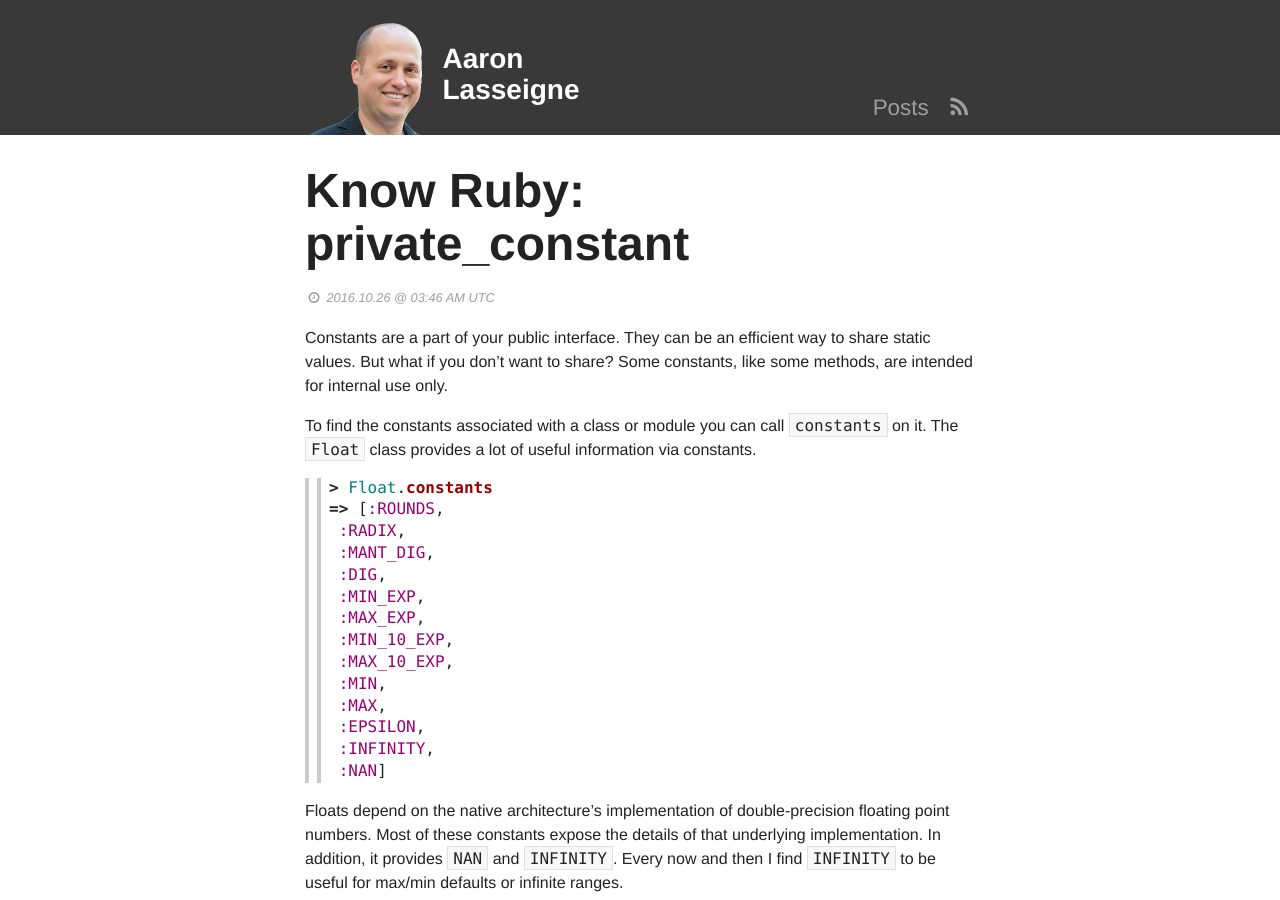
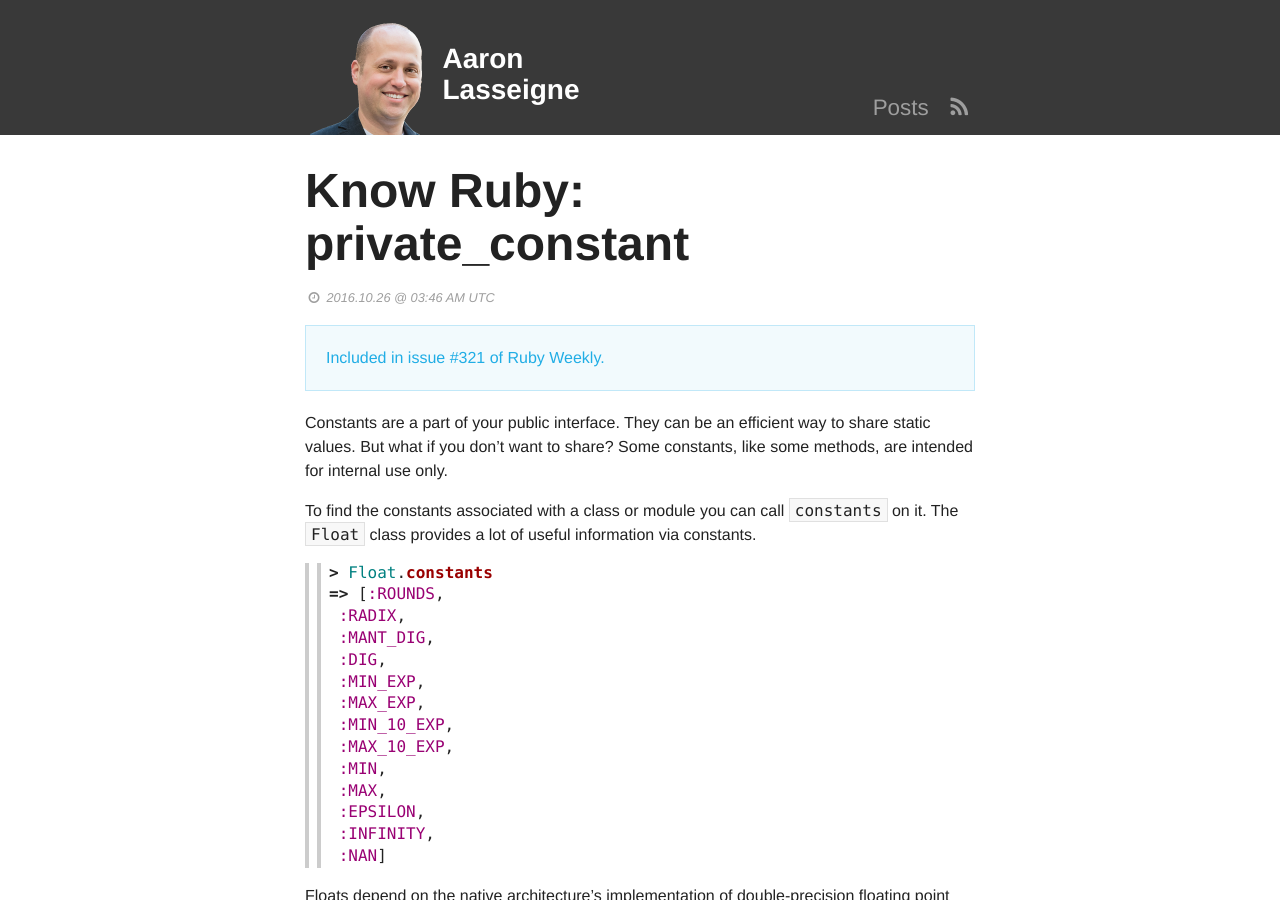
Before and after one commit to AaronLasseigne/aaronlasseigne.github.com, a Jekyll site: the page built from _posts/2016-10-26-know-ruby-private_constant.md, in a window 1280 px wide and 900 px high. Built offline with Jekyll 4.4.1, drawn with Linux system fonts in a browser that asks for light colours.

Commit message:
add Ruby Weekly callout

```diff
--- a/_posts/2016-10-26-know-ruby-private_constant.md
+++ b/_posts/2016-10-26-know-ruby-private_constant.md
@@ -1,7 +1,12 @@
 ---
 title: "Know Ruby: private_constant"
 date: 2016-10-26 03:46 UTC
+description: Constants are a part of your public interface. They can be an efficient way to share static values. But what if you don’t want to share? Some constants, like some methods, are intended for internal...
 ---
+
+<div class="panel callout">
+  <a href="http://rubyweekly.com/issues/321">Included in issue #321 of Ruby Weekly.</a>
+</div>
 
 Constants are a part of your public interface.
 They can be an efficient way to share static values.
--- a/index.html
+++ b/index.html
@@ -76,7 +76,7 @@ layout: default
     <p>
       Blogging has helped me grow as a developer and provided another avenue for me to help others learn.
       I started blogging in 2012.
-      In that time I've been in featured in <strong>Ruby Weekly 11 times</strong> including the top spot for an article covering new methods in Ruby 2.2 which was re-tweeted by Matz (the creator of Ruby).
+      In that time I've been in featured in <strong>Ruby Weekly 12 times</strong> including the top spot for an article covering new methods in Ruby 2.2 which was re-tweeted by Matz (the creator of Ruby).
       I've had articles appear on the Ruby5 podcast, Ruby Inside, and a variety of other sites.
       On occasion you'll find my writings on Sitepoint.
     </p>
```
